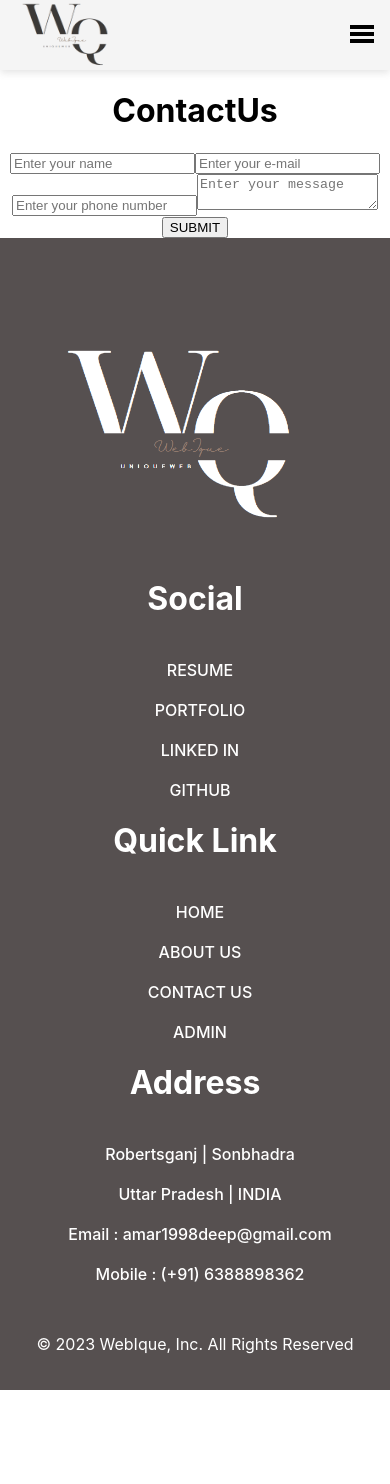
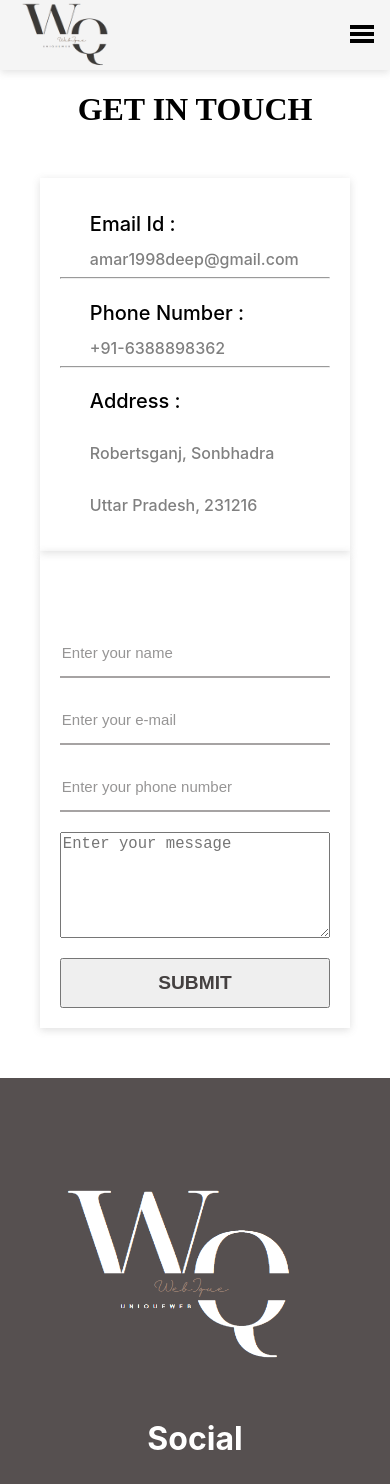
Before and after one commit to AMARDEEP115/WebIque, a React (Create React App) app in the folder webique-frontend/: page /contactus in a window 390 px wide. Shown: the top 1484 px of the page. Before the commit the page ends 1390 px from the top, so only its background shows below. Built offline with nearby package versions, Linux system fonts and the light colour scheme; the HTML template or start-up script is replaced by a standard one.

Commit message:
created footer with responsive

```diff
--- a/webique-frontend/src/Components/footerr.css
+++ b/webique-frontend/src/Components/footerr.css
@@ -35,6 +35,9 @@
     text-decoration: none;
     font-weight: 500;
 }
+#QuickLinks>a:hover{
+    text-decoration: underline;
+}
 
 #Socials{
     display: flex;
@@ -50,6 +53,9 @@
     margin-left: 5px;
     text-decoration: none;
     font-weight: 500;
+}
+#Socials>a:hover{
+    text-decoration: underline;
 }
 
 #Address{
@@ -67,6 +73,12 @@
     margin-left: 5px;
     font-weight: 500;
     text-decoration: none;
+}
+#Address>a:nth-child(4):hover{
+    text-decoration: underline;
+}
+#Address>a:nth-child(5):hover{
+    text-decoration: underline;
 }
 /* ------------------------------------------------------Copy right------------------------------------------------ */
 #copy{
--- /dev/null
+++ b/webique-frontend/src/Pages/ContactUss.css
@@ -0,0 +1,170 @@
+#Contact{
+    height: 85vh;
+    width: 900px;
+    margin: auto;
+}
+
+#Contact>div{
+    display: flex;
+    margin-top: 50px;
+}
+#ContactAddress{
+    width: 40%;
+    box-shadow: rgba(99, 99, 99, 0.2) 0px 2px 8px 0px;
+    padding: 20px;
+}
+#ContactAddress>div{
+    display: flex;
+    flex-direction: column;
+    align-items: flex-start;
+}
+#ContactAddress>div>h1{
+    font-weight: 500;
+    margin-left: 30px;
+}
+#ContactAddress>div>a{
+    font-weight: 500;
+    text-decoration: none;
+    color: black;
+    color: gray;
+    margin-left: 30px;
+}
+#ContactAddress>div>p{
+    font-weight: 500;
+    text-align: left;
+    margin-left: 30px;
+    color: gray;
+}
+
+
+#Form{
+    width: 55%;
+    display: flex;
+    flex-direction: column;
+    box-shadow: rgba(96, 94, 94, 0.2) 0px 2px 8px 0px;
+    padding: 20px;
+    padding-top: 60px;
+}
+#Form>input{
+    height: 45px;
+    margin-top: 18px;
+    font-size: larger;
+    border: none;
+    border-bottom: 2px solid rgb(166, 163, 163);
+}
+#Form>input:focus{
+    outline: none;
+}
+#Form>input::placeholder{
+    color: rgb(150, 149, 149);
+}
+#Form>textarea{
+    margin-top: 20px;
+    font-size: larger;
+    height: 100px;
+}
+#Form>textarea:focus{
+    outline: none;
+}
+#Form>button{
+    margin-top: 20px;
+    font-size: larger;
+    height: 50px;
+    font-weight: 600;
+    color: rgb(68, 64, 64);
+}
+
+#MessageIn{
+    width: fit-content;
+    padding: 20px;
+    position: fixed;
+    z-index: 1000;
+    top: 0;
+    margin-left: 50%;
+    background-color: grey;
+    border-radius: 10px;
+    color: white;
+    animation-duration: 1s;
+    animation-name: fadein;
+}
+@keyframes fadein {
+    from {background-color: transparent;
+        color: transparent;}
+    to {background-color: grey;
+        color: white;}
+}
+#MessageOut{
+    width: fit-content;
+    padding: 20px;
+    position: fixed;
+    z-index: 1000;
+    top: 0;
+    margin-left: 50%;
+    background-color: white;
+    border-radius: 10px;
+    color: white;
+    animation-duration: .5s;
+    animation-name: fadeout;
+}
+@keyframes fadeout {
+    from {background-color: grey;
+        color: white;}
+    to {background-color: transparent;
+        color: transparent;}
+}
+
+@media screen and (max-width: 935px) {
+    #Contact{
+        height: fit-content;
+        width: 99%;
+        padding-bottom: 50px;
+    }
+    #Contact>div{
+        flex-direction: column;
+        align-items: center;
+    }
+    #ContactAddress{
+        width: 70%;
+    }
+    #Form{
+        width: 70%;
+    }
+}
+@media screen and (max-width: 750px){
+    #ContactAddress{
+        width: 70%;
+    }
+    #Form{
+        width: 70%;
+    }
+}
+
+@media screen and (max-width: 432px){
+    #ContactAddress>div>h1{
+        font-size: 20px;
+    }
+    #Form>input{
+        font-size: 15px;
+    }
+}
+@media screen and (max-width: 355px){
+    #ContactAddress>div>h1{
+        font-size: 20px;
+        margin-left: 5px;
+    }
+    #ContactAddress>div>a{
+        margin-left: 5px;
+    }
+    #ContactAddress>div>p{
+        margin-left: 5px;
+    }
+    #Form>input{
+        font-size: 15px;
+    }
+    #ContactAddress{
+        width: 80%;
+    }
+    #Form{
+        width: 80%;
+    }
+}
--- a/webique-frontend/src/Pages/Contactus.jsx
+++ b/webique-frontend/src/Pages/Contactus.jsx
@@ -1,4 +1,6 @@
-import { useState } from "react";
+import { useRef, useState } from "react";
+import "./ContactUss.css";
+import { Link } from "react-router-dom";
 
 const initialState={
     name:"",
@@ -9,25 +11,73 @@ const initialState={
 
 const ContactUs=()=>{
     const [query,setQuery]=useState(initialState);
+    const [message,setMessage]=useState("");
+    const reff=useRef();
 
     const handleSubmit=(e)=>{
         e.preventDefault();
-        if(query.email==="" || query.number===""){
-            alert("Please enter your email or phone number");
+        if(query.email==="" && query.number===""){
+            setMessage("Please enter your email or phone number");
+            reff.current.style.display="block";
+            reff.current.id="MessageIn";
+            setQuery(initialState);
+            let timeOut=setTimeout(()=>{
+                reff.current.id="MessageOut";
+                clearTimeout(timeOut);
+            },2000);
+            let timeOutTwo=setTimeout(()=>{
+                reff.current.style.display="none";
+                reff.current.id="message";
+                clearTimeout(timeOutTwo);
+            },2460);
         } else {
-            console.log(query);
+            setMessage("Thank you for contacting us, we will reach you soon...");
+            reff.current.style.display="block";
+            reff.current.id="MessageIn";
+            setQuery(initialState);
+            let timeOut=setTimeout(()=>{
+                reff.current.id="MessageOut";
+                clearTimeout(timeOut);
+            },2000);
+            let timeOutTwo=setTimeout(()=>{
+                reff.current.style.display="none";
+                reff.current.id="message";
+                clearTimeout(timeOutTwo);
+            },2460);
         }
     };
 
-    return <div>
-        <h1>ContactUs</h1>
-        <form onSubmit={(e)=>handleSubmit(e)}>
-            <input type="text" placeholder="Enter your name" value={query.name} onChange={(e)=>setQuery({...query,name:e.target.value})}/>
-            <input type="text" placeholder="Enter your e-mail" value={query.email} onChange={(e)=>setQuery({...query,email:e.target.value})}/>
-            <input type="text" placeholder="Enter your phone number" value={query.mobile} onChange={(e)=>setQuery({...query,mobile:e.target.value})}/>
-            <textarea placeholder="Enter your message" value={query.message} onChange={(e)=>setQuery({...query,message:e.target.value})} required></textarea>
-            <input type="submit" name="" value="SUBMIT" />
-        </form>
+    return <div id="Contact">
+        <h1 style={{fontFamily:"serif"}}>GET IN TOUCH</h1>
+        <div>
+            <div id="ContactAddress">
+                <div id="Email">
+                    <h1>Email Id :</h1>
+                    <a href="mailto:amar1998deep@gmail.com">amar1998deep@gmail.com</a>
+                </div>
+                <hr/>
+                <div id="Phone">
+                    <h1>Phone Number :</h1>
+                    <a href="tel:+916388898362">+91-6388898362</a>
+                </div>
+                <hr/>
+                <div id="Add">
+                    <h1>Address :</h1>
+                    <p>Robertsganj, Sonbhadra</p>
+                    <p>Uttar Pradesh, 231216</p>
+                </div>
+            </div>
+            <form onSubmit={(e)=>handleSubmit(e)} id="Form">
+                <input type="text" placeholder="Enter your name" value={query.name} onChange={(e)=>setQuery({...query,name:e.target.value})}/>
+                <input type="email" placeholder="Enter your e-mail" value={query.email} onChange={(e)=>setQuery({...query,email:e.target.value})}/>
+                <input type="tel" placeholder="Enter your phone number" value={query.mobile} onChange={(e)=>setQuery({...query,mobile:e.target.value})}/>
+                <textarea placeholder="Enter your message" value={query.message} onChange={(e)=>setQuery({...query,message:e.target.value})} required></textarea>
+                <button type="submit">SUBMIT</button>
+            </form>
+        </div>
+        <div id="message" ref={reff} style={{display:"none"}}>
+            {message}
+        </div>
     </div>
 }
 
```
